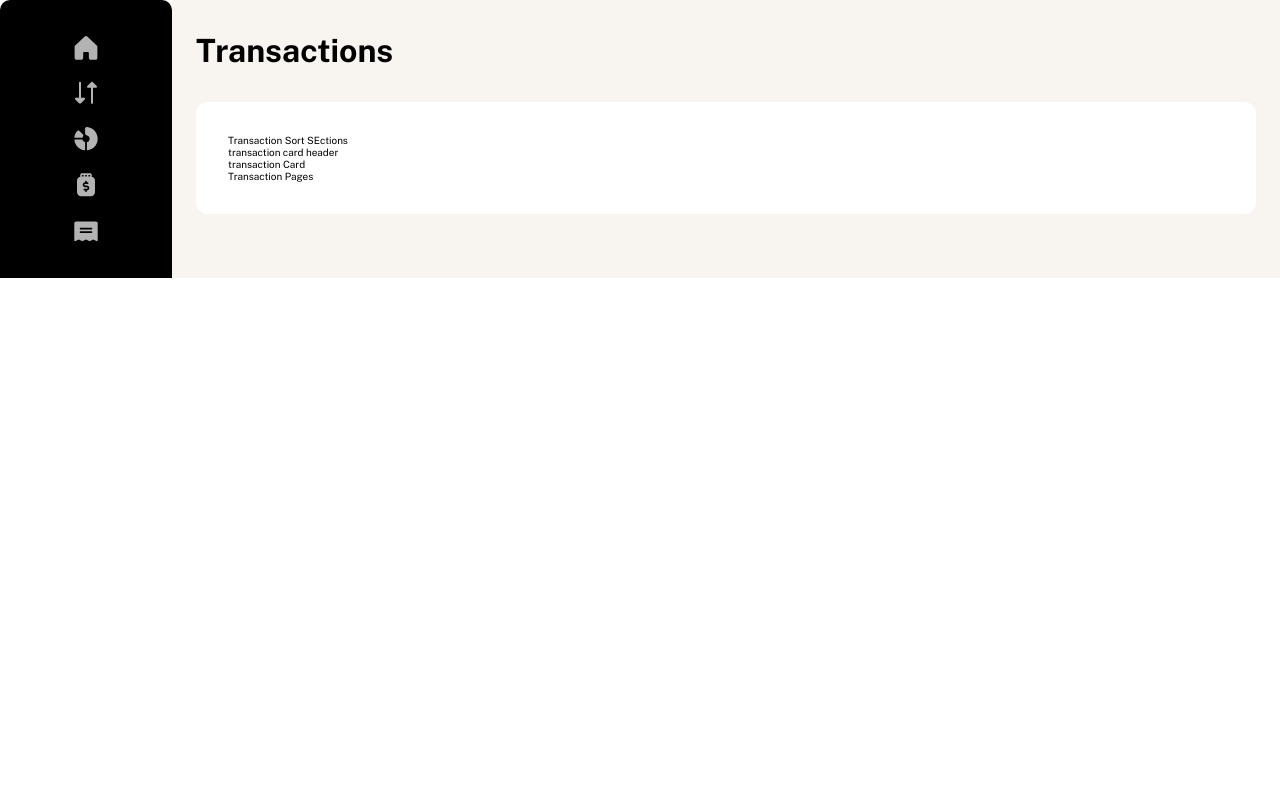
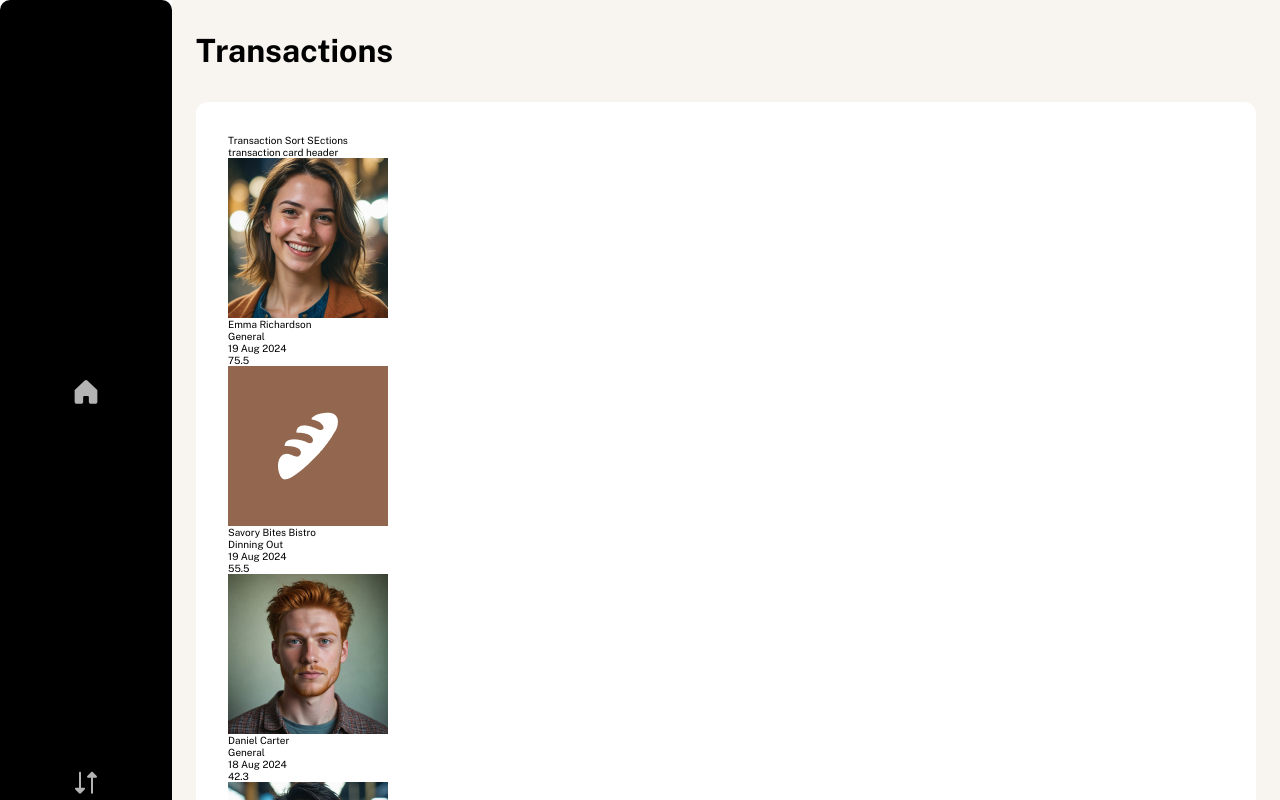
Before and after one commit to mhjarvis/personal-finance-application, a React (Vite) app: page / in a window 1280 px wide. Shown: the top 800 px of the page. Built offline with nearby package versions, Linux system fonts and the light colour scheme.

Commit message:
Add TransactionCard component to display data

```diff
--- a/src/features/Transactions/Main/TransactionCard/TransactionCard.jsx
+++ b/src/features/Transactions/Main/TransactionCard/TransactionCard.jsx
@@ -1,3 +1,22 @@
-export default function TransactionCard() {
-	return <div>transaction Card</div>;
+/* eslint-disable react/prop-types */
+import styles from "./TransactionCard.module.css";
+
+export default function TransactionCard({ data }) {
+	return (
+		<div className={styles.card}>
+			{data.map((item, i) => (
+				<div className={styles.card__container} key={i}>
+					<img
+						src={item.url}
+						alt="Avatar Icon"
+						className={styles.card__image}
+					/>
+					<p className={styles.card__name}>{item.name}</p>
+					<p className={styles.card__category}>{item.category}</p>
+					<p className={styles.card__date}>{item.date}</p>
+					<p className={styles.card__amount}>{item.amount}</p>
+				</div>
+			))}
+		</div>
+	);
 }
--- a/src/features/Transactions/Main/TransactionMain.jsx
+++ b/src/features/Transactions/Main/TransactionMain.jsx
@@ -12,7 +12,7 @@ export default function TransactionMain({ data }) {
 		<div className={styles.container}>
 			<TransactionSort />
 			<TransactionCardHeader />
-			<TransactionCard />
+			<TransactionCard data={data} />
 			<TransactionPages />
 		</div>
 	);
```
Also changed, not shown: src/features/Transactions/Main/TransactionCard/TransactionCard.module.css (added).
